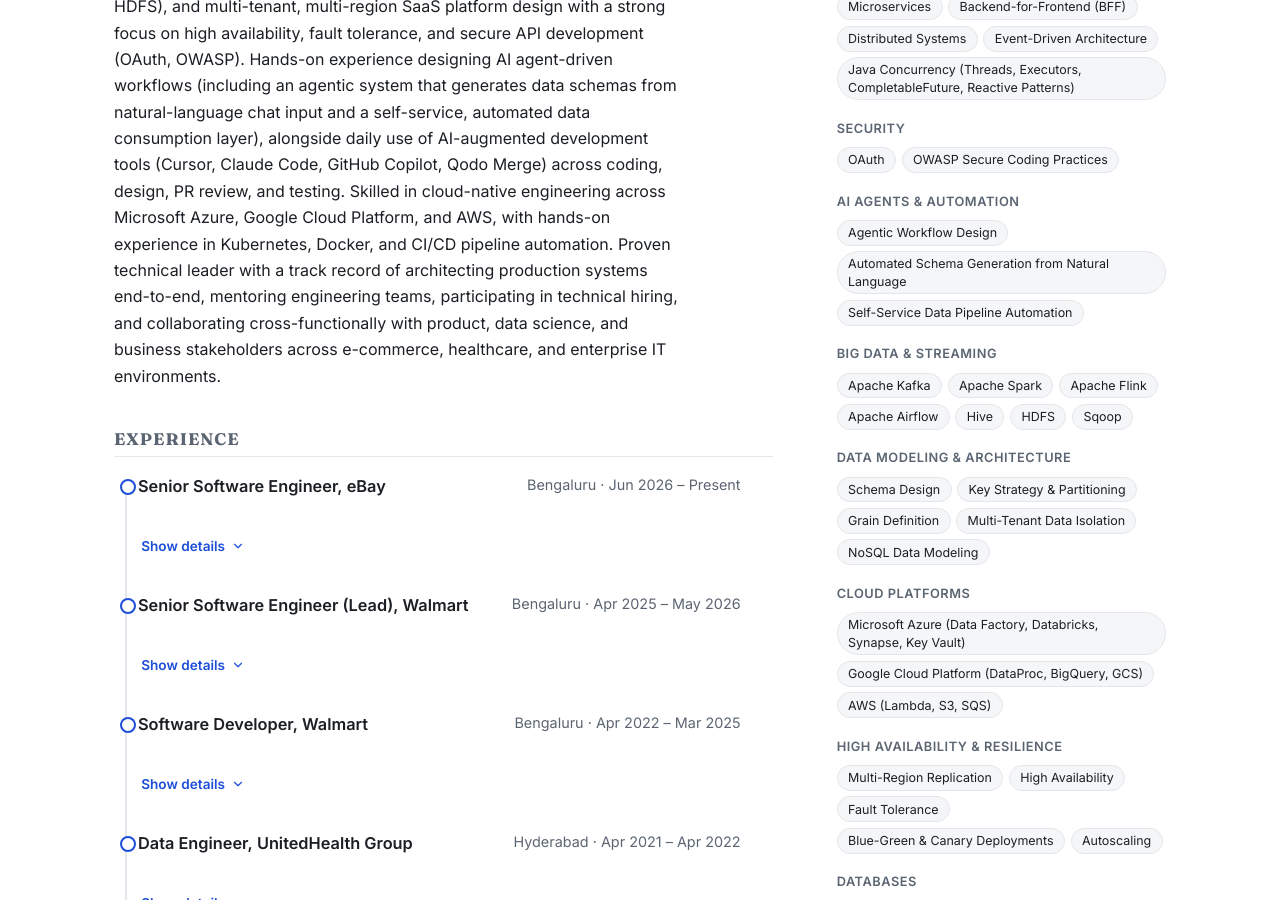
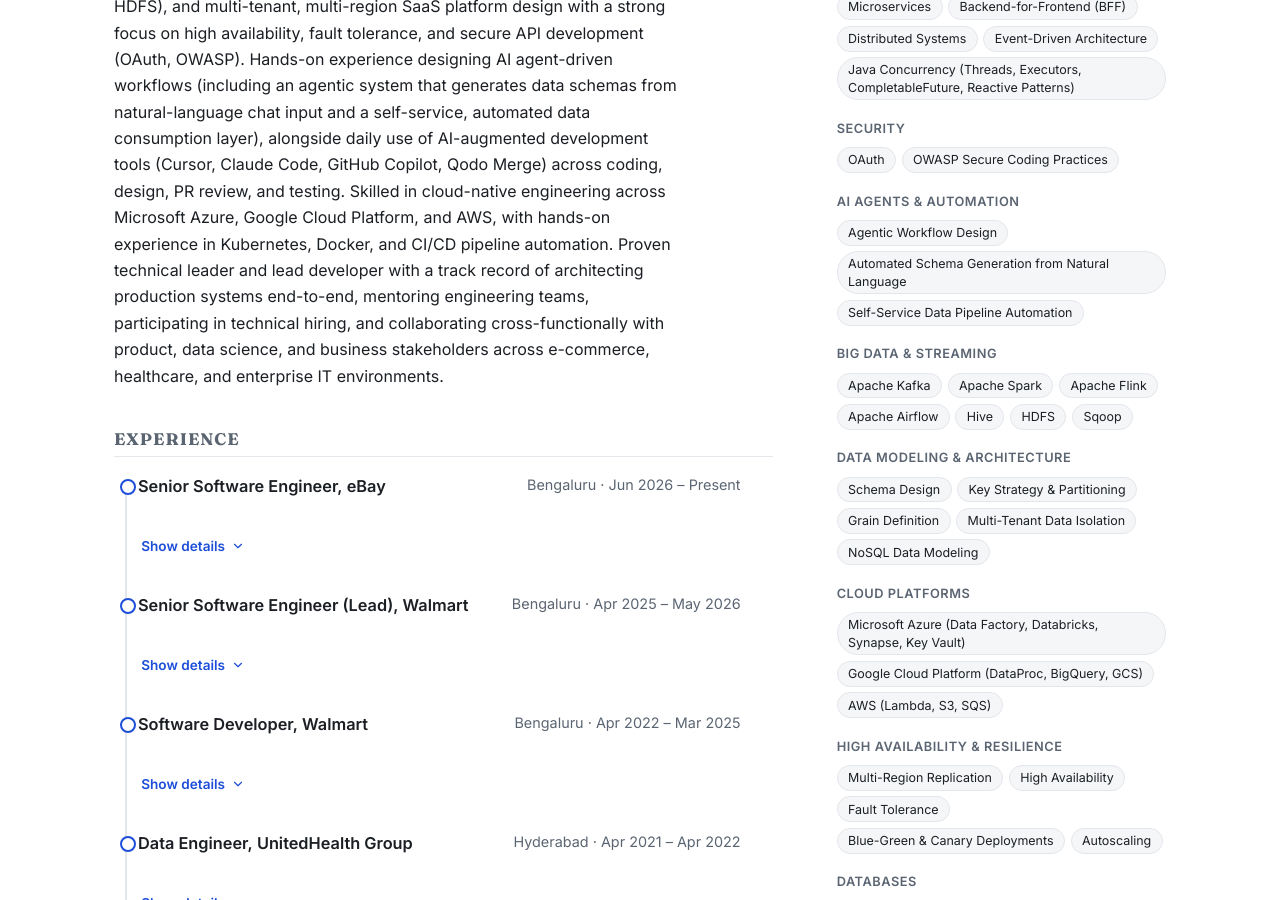
Before and after one commit to 1mcreative/personal-site, a Jekyll site: the page built from resume/index.md, in a window 1280 px wide and 900 px high, scrolled down 803 px. Built offline with Jekyll 4.4.1, drawn with Linux system fonts in a browser that asks for light colours.

Commit message:
Resume: add "lead developer" to the summary, matching a real search goal
The phrase itself never appeared anywhere on the page -- the closest was
the Walmart entry's title, "Senior Software Engineer (Lead)". Search
engines match phrasing fairly literally, so a query for "lead developer"
had nothing exact to match against despite the underlying experience
being real and already documented (the Walmart "(Lead)" title, and the
"Led and mentored a cross-functional team of 6 engineers" bullet).

Added as "Proven technical leader and lead developer" in the Summary --
phrased as a general career descriptor, not tied to a specific employer,
since the (Lead) designation was at Walmart, not the current eBay role,
and the Summary already speaks about the whole career rather than one
job. Nothing invented: this describes experience already on the page.

Co-Authored-By: Claude Sonnet 5 <noreply@anthropic.com>

```diff
--- a/resume/index.md
+++ b/resume/index.md
@@ -45,7 +45,7 @@ permalink: /resume/
 
 <section class="resume-section">
   <h2>Summary</h2>
-  <p>Senior Software Engineer with 8+ years of experience designing, developing, and operating high-performance backend systems, distributed microservices, and large-scale data platforms in Java and Python. Deep expertise across event-driven architecture (Apache Kafka, Apache Flink), big data processing (Apache Spark, Apache Airflow, Hive, HDFS), and multi-tenant, multi-region SaaS platform design with a strong focus on high availability, fault tolerance, and secure API development (OAuth, OWASP). Hands-on experience designing AI agent-driven workflows (including an agentic system that generates data schemas from natural-language chat input and a self-service, automated data consumption layer), alongside daily use of AI-augmented development tools (Cursor, Claude Code, GitHub Copilot, Qodo Merge) across coding, design, PR review, and testing. Skilled in cloud-native engineering across Microsoft Azure, Google Cloud Platform, and AWS, with hands-on experience in Kubernetes, Docker, and CI/CD pipeline automation. Proven technical leader with a track record of architecting production systems end-to-end, mentoring engineering teams, participating in technical hiring, and collaborating cross-functionally with product, data science, and business stakeholders across e-commerce, healthcare, and enterprise IT environments.</p>
+  <p>Senior Software Engineer with 8+ years of experience designing, developing, and operating high-performance backend systems, distributed microservices, and large-scale data platforms in Java and Python. Deep expertise across event-driven architecture (Apache Kafka, Apache Flink), big data processing (Apache Spark, Apache Airflow, Hive, HDFS), and multi-tenant, multi-region SaaS platform design with a strong focus on high availability, fault tolerance, and secure API development (OAuth, OWASP). Hands-on experience designing AI agent-driven workflows (including an agentic system that generates data schemas from natural-language chat input and a self-service, automated data consumption layer), alongside daily use of AI-augmented development tools (Cursor, Claude Code, GitHub Copilot, Qodo Merge) across coding, design, PR review, and testing. Skilled in cloud-native engineering across Microsoft Azure, Google Cloud Platform, and AWS, with hands-on experience in Kubernetes, Docker, and CI/CD pipeline automation. Proven technical leader and lead developer with a track record of architecting production systems end-to-end, mentoring engineering teams, participating in technical hiring, and collaborating cross-functionally with product, data science, and business stakeholders across e-commerce, healthcare, and enterprise IT environments.</p>
 </section>
 
 <section class="resume-section">
```
